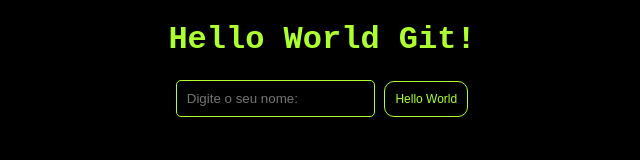
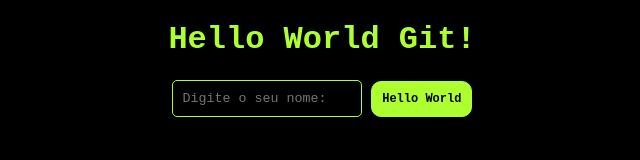
Before and after one commit to lucasrconcei/pm-i-2025-1-hello-world-git, a plain HTML site: page index.html in a window 1280 px wide. In both pictures the pointer is over the button "Hello World". Shown: the whole page, without its empty margins (318-958 px from the left). Drawn offline with Linux system fonts and the light colour scheme.

Commit message:
Adiciona estilo aobotão hello world

```diff
--- a/hello-world.css
+++ b/hello-world.css
@@ -2,6 +2,10 @@ body{
     background-color: black;
     color: greenyellow;
     text-align: center;
+    font-family: 'Courier New', Courier, monospace;
+}
+
+* {
     font-family: 'Courier New', Courier, monospace;
 }
 
@@ -11,7 +15,7 @@ input {
     border: 1px solid greenyellow;
     border-radius: 5px;
     padding: 10px;
-    outline: none;
+    outline-color: greenyellow;
 }
 
 button{
@@ -22,3 +26,9 @@ button{
     font-size: 12px !important;
     border: 1px solid greenyellow;
 }
+
+button:hover {
+    background-color: greenyellow;
+    color: black;
+    font-weight: bold;
+}
```
